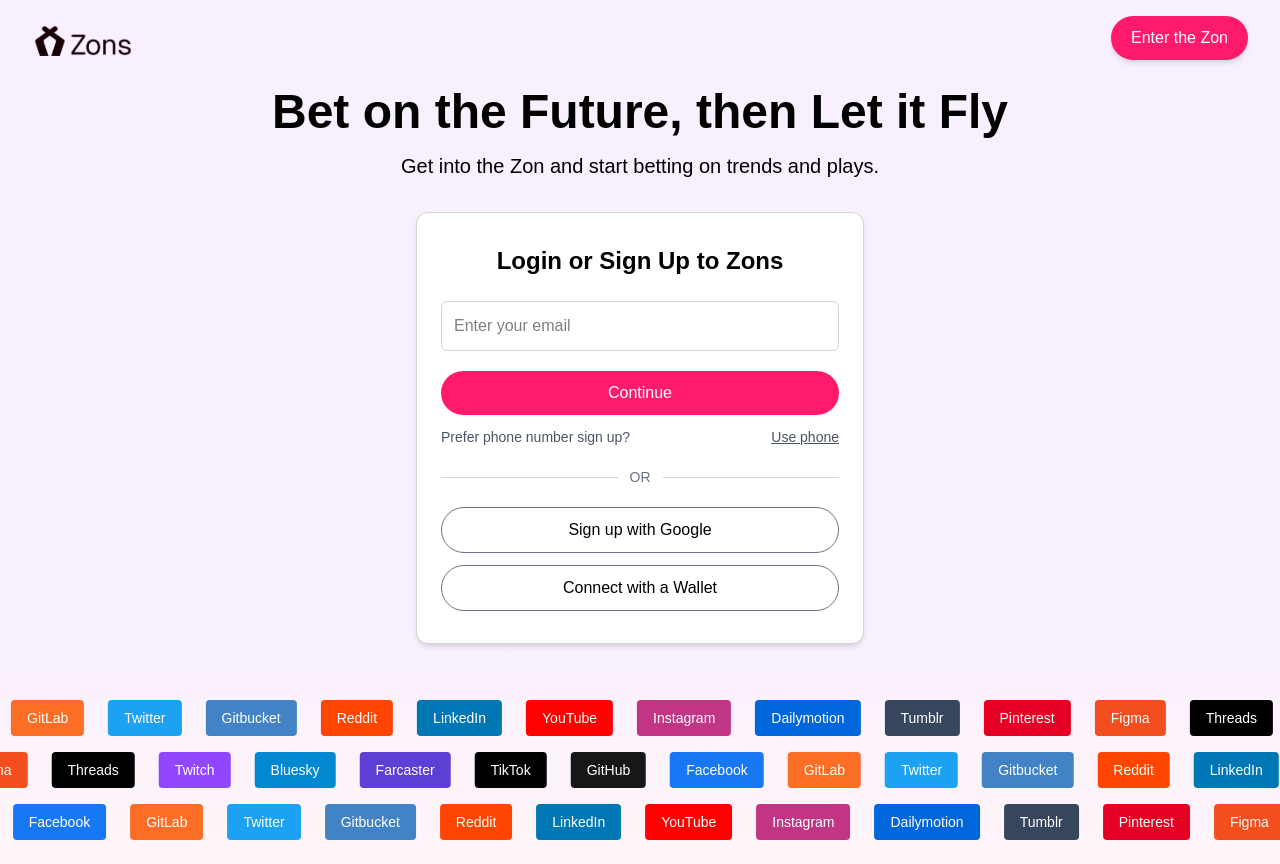
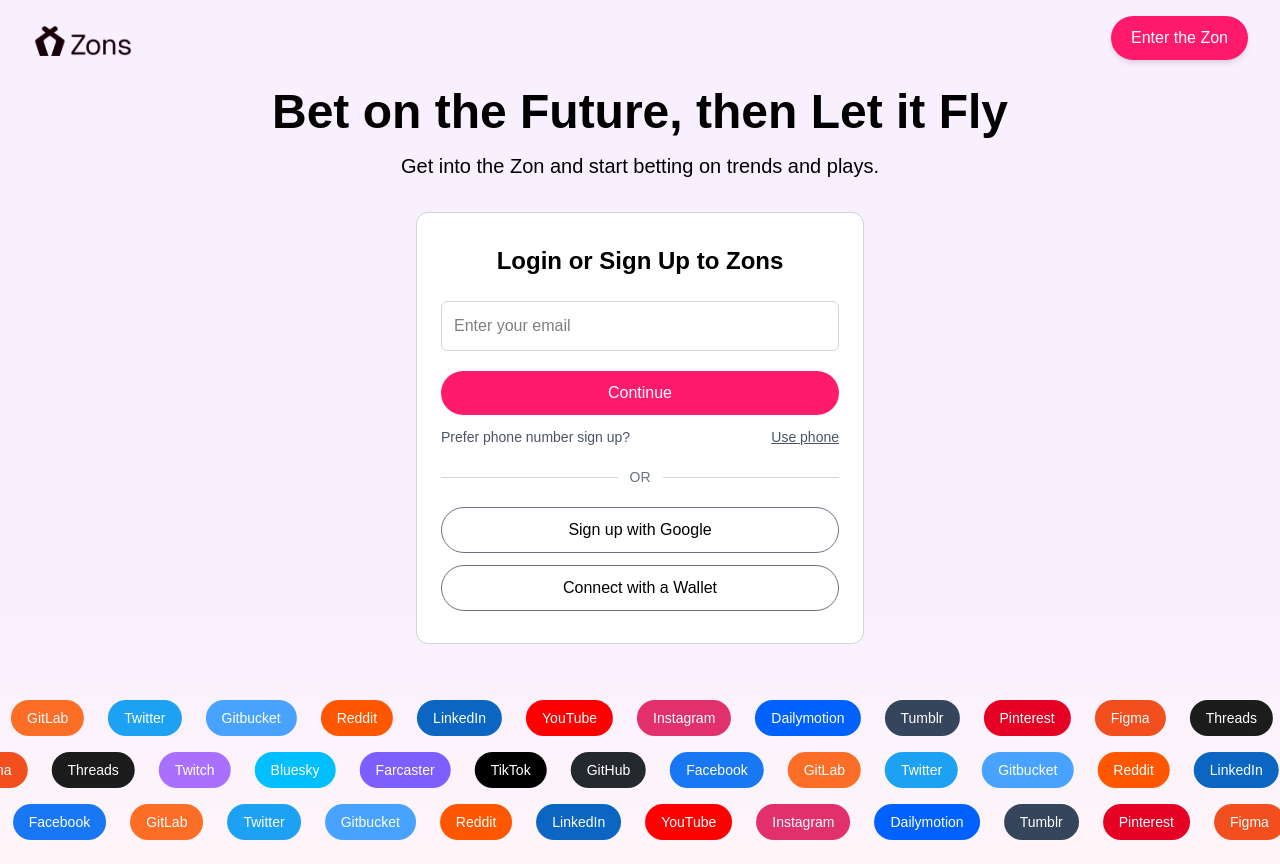
Before and after one commit to Ndulue098/zons, a Next.js app: page /login in a window 1280 px wide. Built offline with nearby package versions, Linux system fonts and the light colour scheme.

Commit message:
few style update

```diff
--- /dev/null
+++ b/app/_components/FlowContainer.js
@@ -0,0 +1,10 @@
+"use client"
+
+import { useState } from "react"
+
+export default function FlowContainer({children}) {
+   const [show,isShow]=useState(false)
+    return <div>
+            {children}
+        </div>
+}
--- a/app/_components/Form.js
+++ b/app/_components/Form.js
@@ -3,7 +3,7 @@
 
 export default function Form() {
   return (
-    <div className="bg-white border border-gray-300 rounded-xl shadow-md px-6 py-8 max-w-md mx-auto mb-8">
+    <div className="bg-white border border-gray-300 rounded-xl px-6 py-8 max-w-md mx-auto mb-8">
       <h2 className="text-2xl font-semibold text-center mb-6">
         Login or Sign Up to Zons
       </h2>
--- a/app/_components/SocialMedia.js
+++ b/app/_components/SocialMedia.js
@@ -2,24 +2,24 @@
 import React from "react";
 
 const social = [
-  { name: "Farcaster", color: "#5D3FD3" },
-  { name: "TikTok", color: "#010101" },
-  { name: "GitHub", color: "#181717" },
-  { name: "Facebook", color: "#1877F2" },
-  { name: "GitLab", color: "#FC6D26" },
-  { name: "Twitter", color: "#1DA1F2" },
-  { name: "Gitbucket", color: "#4183C4" },
-  { name: "Reddit", color: "#FF4500" },
-  { name: "LinkedIn", color: "#0077B5" },
-  { name: "YouTube", color: "#FF0000" },
-  { name: "Instagram", color: "#C13584" },
-  { name: "Dailymotion", color: "#0066DC" },
-  { name: "Tumblr", color: "#36465D" },
-  { name: "Pinterest", color: "#E60023" },
-  { name: "Figma", color: "#F24E1E" },
-  { name: "Threads", color: "#000000" },
-  { name: "Twitch", color: "#9146FF" },
-  { name: "Bluesky", color: "#0288D1" },
+  { name: "Farcaster", color: "#7D5FFF" },      // More vibrant purple
+  { name: "TikTok", color: "#000000" },         // Jet black (still punchy)
+  { name: "GitHub", color: "#24292E" },         // Deeper GitHub dark
+  { name: "Facebook", color: "#1877F2" },       // Already vibrant
+  { name: "GitLab", color: "#FC6D26" },         // Slightly more vivid
+  { name: "Twitter", color: "#1DA1F2" },        // Already vibrant
+  { name: "Gitbucket", color: "#47A3FF" },      // Lighter blue for vibrancy
+  { name: "Reddit", color: "#FF5700" },         // Richer orange
+  { name: "LinkedIn", color: "#0A66C2" },       // Stronger LinkedIn blue
+  { name: "YouTube", color: "#FF0000" },        // Already vibrant
+  { name: "Instagram", color: "#E1306C" },      // Vivid magenta tone
+  { name: "Dailymotion", color: "#0061FE" },    // More electric blue
+  { name: "Tumblr", color: "#35465C" },         // Slightly brighter dark blue
+  { name: "Pinterest", color: "#E60023" },      // Already strong
+  { name: "Figma", color: "#F24E1E" },          // Already vibrant
+  { name: "Threads", color: "#1C1C1C" },        // Slightly lighter black
+  { name: "Twitch", color: "#A970FF" },         // Brighter purple
+  { name: "Bluesky", color: "#00BFFF" },        // Bright sky blue
 ];
 
 function MarqueeRow({ reverse = false, duration = "20s" }) {
@@ -39,7 +39,7 @@
         {items.map((item, index) => (
           <span
             key={index}
-            className="px-4 py-2 rounded text-white text-sm"
+            className="px-4 py-2 rounded-full text-white font-medium text-sm"
             style={{ backgroundColor: item.color }}
           >
             {item.name}
--- a/app/_components/Welcome.js
+++ b/app/_components/Welcome.js
@@ -10,108 +10,134 @@
     setNext((prev) => prev + 1);
   }
 
-  const eventData=[
-    {name:"Music"},
-    {name:"Lifestyle"},
-    {name:"Gaming"},
-    {name:"Crypto"},
-    {name:"Politics"},
-    {name:"Sports"},
-    {name:"Movies"},
-    {name:"Banter & Memes"},
-    {name:"Tech & Software"},
-    {name:"Fashion & Beauty"},
-    {name:"Food"},
-    {name:"Science"},
-    {name:"Art & Design"},
-    {name:"Travel & Adventure"},
-  ]
+  const eventData = [
+    { name: "Music" },
+    { name: "Lifestyle" },
+    { name: "Gaming" },
+    { name: "Crypto" },
+    { name: "Politics" },
+    { name: "Sports" },
+    { name: "Movies" },
+    { name: "Banter & Memes" },
+    { name: "Tech & Software" },
+    { name: "Fashion & Beauty" },
+    { name: "Food" },
+    { name: "Science" },
+    { name: "Art & Design" },
+    { name: "Travel & Adventure" },
+  ];
 
-  const platformsdata=[
-    {name:"Twitter"},
-    {name:"Tiktok"},
-    {name:"Instagram"},
-    {name:"Reddit"},
-    {name:"YouTube"},
-    {name:"Twitch"},
-    {name:"Farcaster"},
-    {name:"Pinterest"},
-    {name:"Tumblr"},
-    {name:"Bluesky"},
-    {name:"GitHub"},
-    {name:"GitLab"},
-    {name:"GitBucket"},
-    {name:"Dailymotion"},
-    {name:"Threads"},
-    {name:"Figma"},
-  ]
+  const platformsdata = [
+    { name: "Twitter" },
+    { name: "Tiktok" },
+    { name: "Instagram" },
+    { name: "Reddit" },
+    { name: "YouTube" },
+    { name: "Twitch" },
+    { name: "Farcaster" },
+    { name: "Pinterest" },
+    { name: "Tumblr" },
+    { name: "Bluesky" },
+    { name: "GitHub" },
+    { name: "GitLab" },
+    { name: "GitBucket" },
+    { name: "Dailymotion" },
+    { name: "Threads" },
+    { name: "Figma" },
+  ];
 
   const display = [
     <UserName key={"username"} onNext={handleNext} />,
     <Motive key={"motive"} onNext={handleNext} />,
-    <Event key={"time"} event={eventData} title={"Event Categories"} next={next} onNext={handleNext} />,
-    <Event key={"time"} event={platformsdata} title={"Platforms"} next={next} onNext={handleNext} />,
+    <Event
+      key={"time"}
+      event={eventData}
+      title={"Event Categories"}
+      next={next}
+      onNext={handleNext}
+    />,
+    <Event
+      key={"time"}
+      event={platformsdata}
+      title={"Platforms"}
+      next={next}
+      onNext={handleNext}
+    />,
   ];
   return (
-    <WelcomeContext.Provider value={{eventData,length:display.length}}>
-      {display[next]}
+    <WelcomeContext.Provider value={{ eventData, length: display.length }}>
+      <div className="fixed inset-0 z-30 overflow-auto bg-[#8D8D8D1A]/30 backdrop-blur-2xl rounded-xl p-5 m-3">
+        <div className="min-h-full flex items-center justify-center">
+          <div className="bg-white rounded-xl p-8 px-10 w-full min-h-[18rem] max-w-xl mx-auto shadow-lg">
+            {display[next]}
+          </div>
+        </div>
+      </div>
     </WelcomeContext.Provider>
   );
 }
 
 function UserName({ onNext }) {
   return (
-    <div>
-      <h2 className="text-2xl text-center mb-5">Claim your unique name</h2>
+    <div className="w-full max-w-md mx-auto px-4">
+      <h2 className="text-2xl font-semibold text-center mb-6">
+        Claim Your Unique Name
+      </h2>
+
       <form
         onSubmit={(e) => {
           e.preventDefault();
           onNext(); // go to next step
         }}
-        className="mb-7"
+        className="space-y-5 mb-8"
       >
         <input
           type="email"
           placeholder="Enter your email"
-          className="w-full p-3 mb-5 rounded border border-gray-300 focus:outline-none"
+          className="w-full p-3 text-base border border-gray-300 rounded-md focus:outline-none focus:ring-2 focus:ring-purple-400"
         />
+
         <button
           type="submit"
-          className="bg-black w-full rounded-full text-white px-4 py-2"
+          className="w-full bg-black text-white py-3 rounded-full font-medium hover:bg-gray-900 transition"
         >
           Continue
         </button>
       </form>
 
-      <div className="flex items-center justify-center ">
-        <div className="flex items-center justify-center p-2 rounded-lg gap-2 border-[1px] ">
-          <div className="w-8 h-8 bg-red-300 rounded-full"></div>
-          <p>sinachpat</p>
+      {/* Example chosen username display */}
+      <div className="flex justify-center">
+        <div className="flex items-center gap-3 border border-gray-300 rounded-lg px-4 py-2 shadow-sm">
+          <div className="w-8 h-8 bg-red-300 rounded-full" />
+          <p className="text-sm font-medium">sinachpat</p>
         </div>
       </div>
-
     </div>
   );
 }
 
 function Motive({ onNext }) {
   return (
-    <div>
-      <h2 className="text-2xl text-center mb-5">What brings you to the Zon?</h2>
+    <div className="w-full max-w-md mx-auto px-4">
+      <h2 className="text-2xl font-semibold text-center mb-6">
+        What brings you to the Zon?
+      </h2>
+
       <select
-        className="w-full p-3 mb-3 rounded border border-gray-300"
+        className="w-full p-3 text-base rounded-md border border-gray-300 mb-5 focus:outline-none focus:ring-2 focus:ring-purple-400"
         defaultValue=""
       >
         <option value="" disabled>
           Select one
         </option>
-        <option value="friend">Friend</option>
+        <option value="friend">A Friend</option>
         <option value="social">Social Media</option>
-        <option value="event">Event</option>
+        <option value="event">An Event</option>
       </select>
+
       <button
         onClick={onNext}
-         className="bg-black w-full rounded-full text-white px-4 py-2"
+        className="w-full bg-black text-white py-3 rounded-full text-base font-medium hover:bg-gray-900 transition"
       >
         Continue
       </button>
@@ -119,33 +145,46 @@
   );
 }
 
-function Event({ onNext,title,event,next}) {
-   const {length}=useContext(WelcomeContext)
-   console.log(length===next);
-   console.log(length);
-   console.log(next);
-
-
+function Event({ onNext, title, event, next }) {
+  const { length } = useContext(WelcomeContext);
 
   return (
-    <div>
-      <h2 className="text-2xl text-center mb-5">Curate your initial timeline</h2>
-      <p className="text-center mb-4">Add your interests to improve your timeline experience. Select at least 5 items.</p>
-      <div className="flex gap-3 items-center justify-center mb-4">
-        <p className="rounded-full border-2 border-black w-9 h-9 text-sm flex items-center justify-center">50%</p>
-        <p>You’re 4% to a custom feed!</p>
+    <div className="w-full max-w-xl mx-auto px-2 flex flex-col">
+      <h2 className="text-2xl font-semibold text-center mb-3">
+        Curate Your Initial Timeline
+      </h2>
+      <p className="text-center text-gray-600 mb-6">
+        Add your interests to improve your timeline experience. Select at least
+        5 items.
+      </p>
+
+      {/* Progress */}
+      <div className="flex gap-3 items-center justify-center mb-6">
+        <span className="rounded-full border-2 border-black w-9 h-9 text-sm flex items-center justify-center font-medium">
+          50%
+        </span>
+        <p className="text-sm text-gray-700">You’re 4% to a custom feed!</p>
       </div>
 
-      <div className="mb-4">
-        <h2 className="text-xl mb-4 text-center">{title}</h2>
-        <div className="flex items-center justify-center flex-wrap gap-3">
-            {event.map((val,i)=> <button key={i} className="rounded-full border-2 border-black px-3 py-1">{val.name}</button>)}
+      {/* Event categories */}
+      <div className="mb-6">
+        <h3 className="text-lg font-medium text-center mb-4">{title}</h3>
+        <div className="flex flex-wrap justify-center gap-3">
+          {event.map((val, i) => (
+            <button
+              key={i}
+              className="px-4 py-2 text-sm rounded-full border border-black hover:bg-black hover:text-white transition"
+            >
+              {val.name}
+            </button>
+          ))}
         </div>
       </div>
 
+      {/* Finish button */}
       <button
-        onClick={length===next+1?"":onNext}
-        className="bg-black w-full rounded-full text-white px-4 py-2"
+        onClick={length === next + 1 ? undefined : onNext}
+        className="w-full bg-black text-white py-3 rounded-full text-base font-medium hover:bg-gray-900 transition"
       >
         Finish
       </button>
--- a/app/login/page.js
+++ b/app/login/page.js
@@ -5,10 +5,12 @@
 import WelcomeComponent from "../_components/Welcome";
 import Flow from "../_components/Welcome";
 import Form from "../_components/Form";
+import FlowContainer from "../_components/FlowContainer";
 
 export default function Page() {
   return (
     <section className="relative flex flex-col min-h-screen bg-gradient-to-b from-[#F8F0FF] from-70% to-[#FFF5F9] to-100% text-black">
+        {/* <Flow /> */}
       {/* Header */}
       <header className="flex justify-between items-center sm:px-5 px-3 md:px-8 py-4 mb-3">
         <Image src="/zons.png" alt="Zons logo" width={100} height={70} />
```
